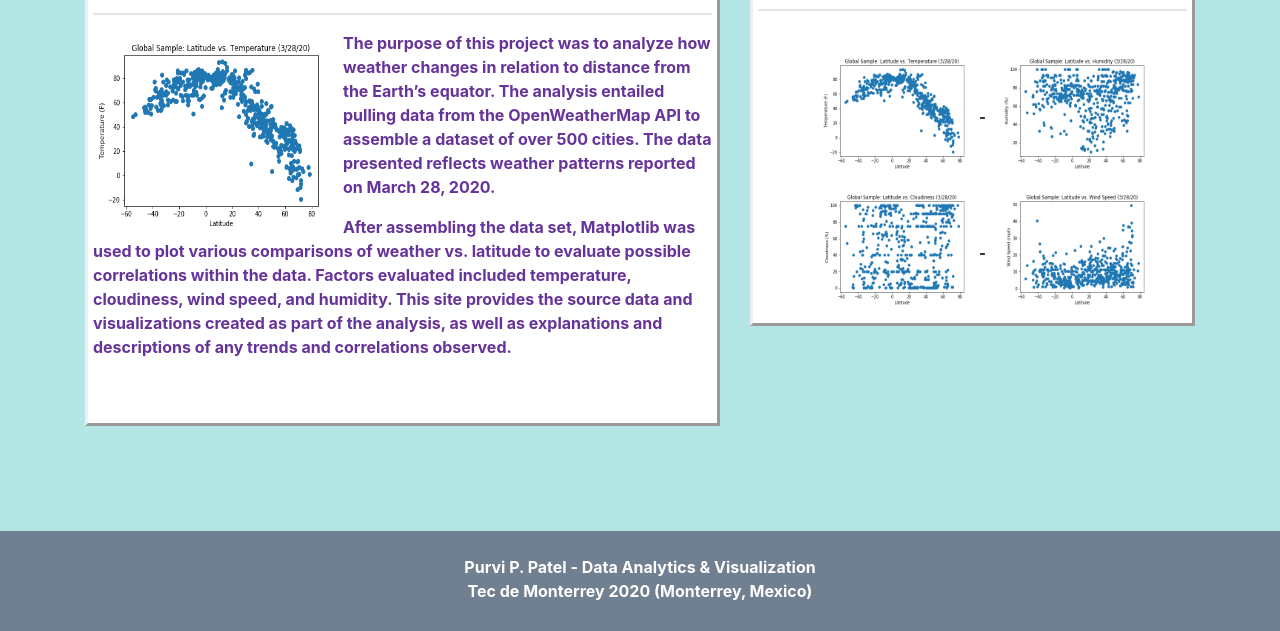
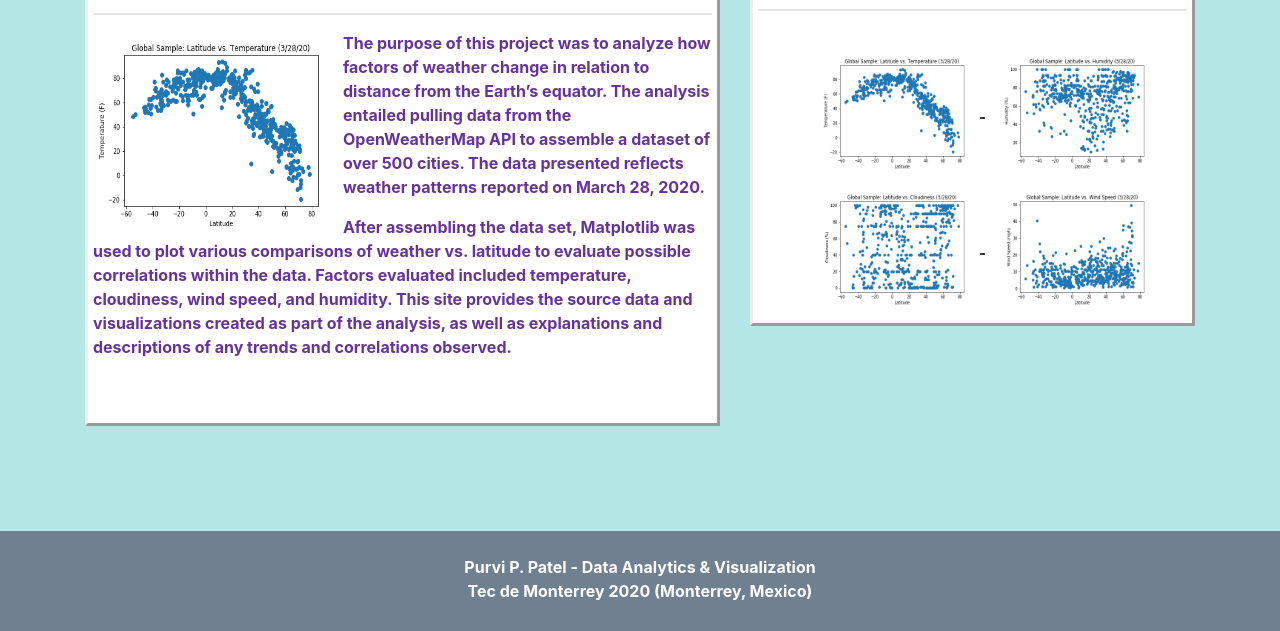
Before and after one commit to patelpurvip/Web-Design-Challenge, a plain HTML site: page index.html in a window 1280 px wide. Shown: the part 169-800 px from the top of the page. Drawn offline with nearby package versions, Linux system fonts and the light colour scheme; a web font is replaced by a local one.

Commit message:
slight changes

```diff
--- a/index.html
+++ b/index.html
@@ -58,7 +58,7 @@
                                 <img src="assets/visualizations-Purvi/LatvsTemp.png" alt="..." class="img-thumbnail-big">
                             </a>
                         </div>
-                        <p>The purpose of this project was to analyze how weather changes in relation to distance from the Earth’s equator. The analysis entailed pulling data from the OpenWeatherMap API to assemble a dataset of over 500 cities.  The data presented reflects weather patterns reported on March 28, 2020. </p>
+                        <p>The purpose of this project was to analyze how factors of weather change in relation to distance from the Earth’s equator. The analysis entailed pulling data from the OpenWeatherMap API to assemble a dataset of over 500 cities.  The data presented reflects weather patterns reported on March 28, 2020. </p>
                         <p>After assembling the data set, Matplotlib was used to plot various comparisons of weather vs. latitude to evaluate possible correlations within the data. Factors evaluated included temperature, cloudiness, wind speed, and humidity.  This site provides the source data and visualizations created as part of the analysis, as well as explanations and descriptions of any trends and correlations observed. </p>
                         <br>
                         <br>
```
